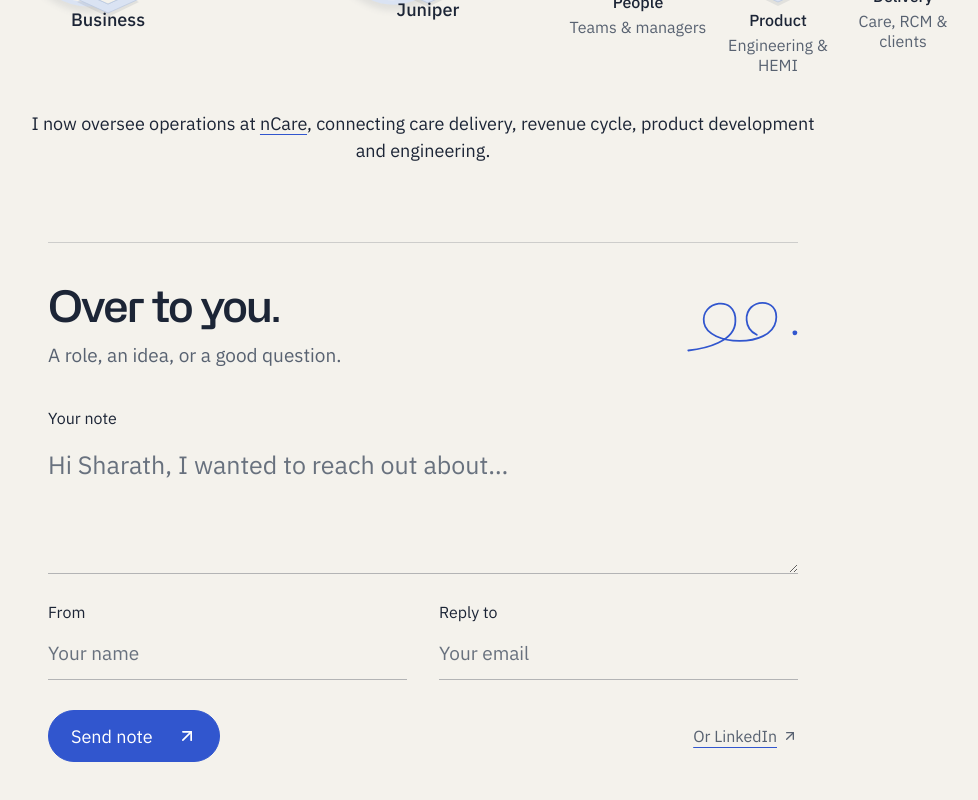
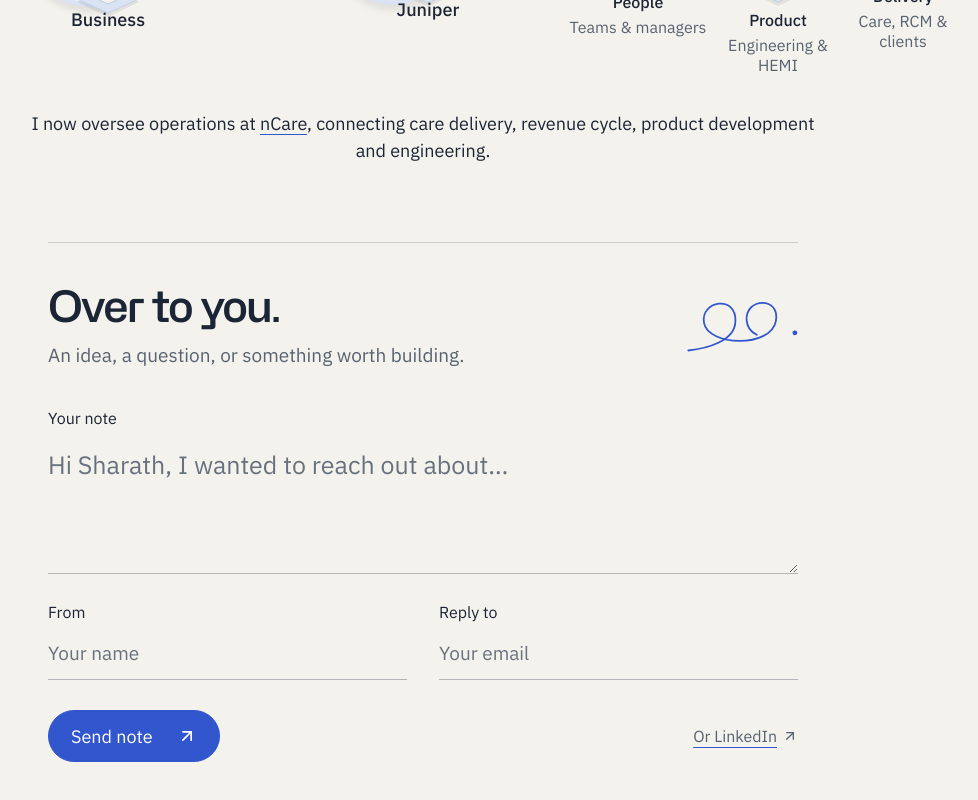
Before and after one commit to sharathkul/portfolio, a Next.js app: page / in a window 1280 px wide. Shown: the part 3450-4250 px from the top of the page, without its empty margins (217-1195 px from the left). Built offline with nearby package versions, Linux system fonts and the light colour scheme.

Commit message:
Invite inbound conversations without job-search wording

```diff
--- a/app/components/ContactForm.tsx
+++ b/app/components/ContactForm.tsx
@@ -129,7 +129,7 @@ export default function ContactForm() {
       <div className={styles.intro}>
         <div>
           <h2 id="contact-title">Over to you.</h2>
-          <p>A role, an idea, or a good question.</p>
+          <p>An idea, a question, or something worth building.</p>
         </div>
         <svg className={styles.connection} viewBox="0 0 144 88" fill="none" aria-hidden="true">
           <path className={styles.loop} d="M5 67C27 67 64 62 67 37C72 4 26 7 28 35C30 64 107 75 117 42C126 12 82 9 81 37C80 62 115 67 139 59" />
```
